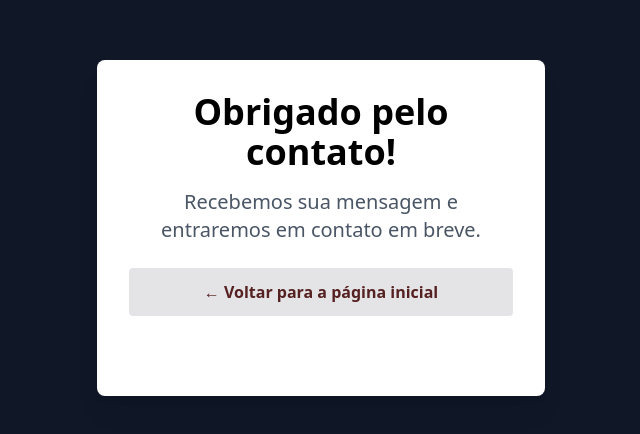
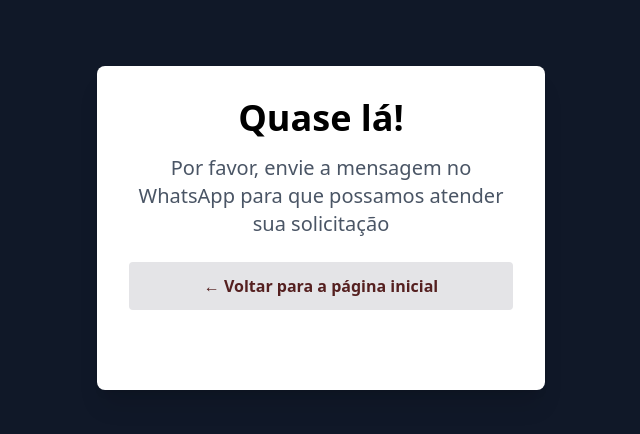
Before and after one commit to Faccin27/mooca, a Next.js app: page /enviar_mensagem in a window 1280 px wide. Shown: the part 172-606 px from the top of the page, without its empty margins (319-959 px from the left). Built offline with nearby package versions, Linux system fonts and the light colour scheme.

Commit message:
fix(enviar_mensagem): update success message content and instructions
The previous message was misleading as it implied automatic contact. Updated to clarify that users need to send the message via WhatsApp for service.

```diff
--- a/src/app/[enviar_mensagem]/page.tsx
+++ b/src/app/[enviar_mensagem]/page.tsx
@@ -4,11 +4,10 @@ export default function Home() {
   return (
     <div className="min-h-screen bg-gray-900 flex items-center justify-center px-4">
       <div className="max-w-md w-full bg-white rounded-lg shadow-xl p-8 text-center">
-        <h1 className="text-4xl font-bold mb-4 text-primary">
-          Obrigado pelo contato!
-        </h1>
+        <h1 className="text-4xl font-bold mb-4 text-primary">Quase lá!</h1>
         <p className="text-xl mb-6 text-gray-600">
-          Recebemos sua mensagem e entraremos em contato em breve.
+          Por favor, envie a mensagem no WhatsApp para que possamos atender sua
+          solicitação
         </p>
         <div className="mb-8">
           <Link
```
